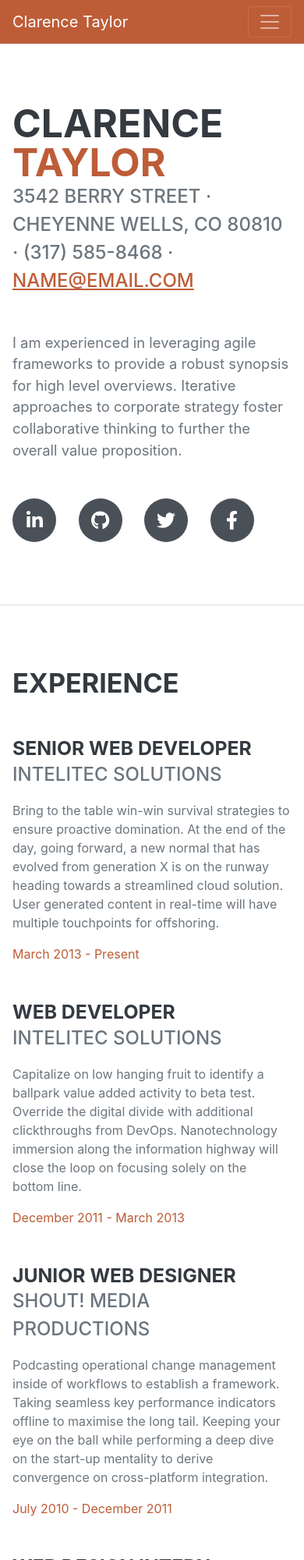
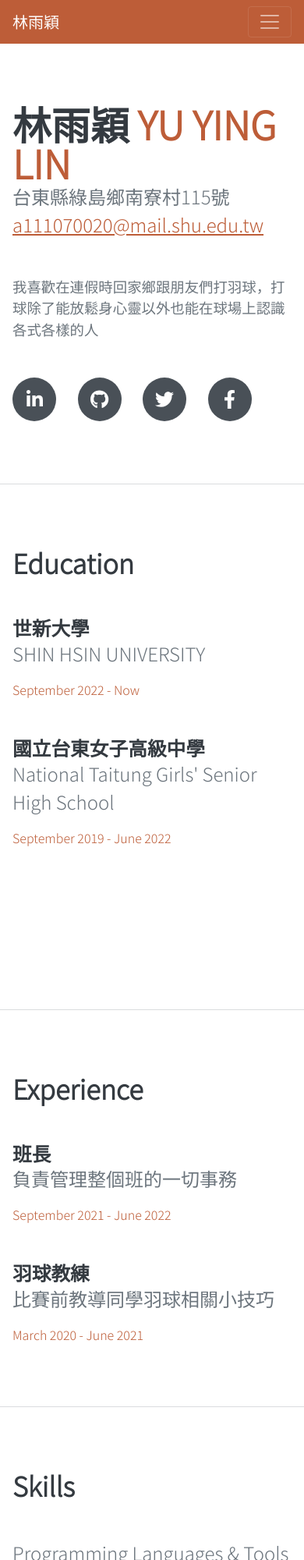
Before and after one commit to Automne1050/3a111070020.github.io, a plain HTML site: page index.html in a window 390 px wide. Shown: the top 2000 px of the page at 78% size. Drawn offline with nearby package versions, Linux system fonts and the light colour scheme; a web font is replaced by a local one.

Commit message:
修改文字

```diff
--- /dev/null
+++ b/css/myˍstyles.css
@@ -0,0 +1,13 @@
+body {
+    font-family: 'Noto Sans TC',sans-serif;
+ }
+
+ h1, .h1, h2, .h2, h3, .h3, h4, .h4, h5, .h5, h6, .h6 {
+     font-family: 'Noto Sans TC',sans-serif;
+     text-transform: none;
+ }
+
+ .subheading  {
+    font-family: 'Noto Sans TC' ,sans-serif;
+    text-transform: none;
+ }
--- a/index.html
+++ b/index.html
@@ -12,14 +12,18 @@
         <!-- Google fonts-->
         <link href="https://fonts.googleapis.com/css?family=Saira+Extra+Condensed:500,700" rel="stylesheet" type="text/css" />
         <link href="https://fonts.googleapis.com/css?family=Muli:400,400i,800,800i" rel="stylesheet" type="text/css" />
+        <link rel="preconnect" href="https://fonts.googleapis.com">
+        <link rel="preconnect" href="https://fonts.gstatic.com" crossorigin>
+        <link href="https://fonts.googleapis.com/css2?family=Noto+Sans+TC:wght@300&display=swap" rel="stylesheet">
         <!-- Core theme CSS (includes Bootstrap)-->
         <link href="css/styles.css" rel="stylesheet" />
+        <link href="css/myˍstyles.css" rel="stylesheet" />
     </head>
     <body id="page-top">
         <!-- Navigation-->
         <nav class="navbar navbar-expand-lg navbar-dark bg-primary fixed-top" id="sideNav">
             <a class="navbar-brand js-scroll-trigger" href="#page-top">
-                <span class="d-block d-lg-none">Clarence Taylor</span>
+                <span class="d-block d-lg-none">林雨穎</span>
                 <span class="d-none d-lg-block"><img class="img-fluid img-profile rounded-circle mx-auto mb-2" src="assets/img/profile.jpg" alt="..." /></span>
             </a>
             <button class="navbar-toggler" type="button" data-bs-toggle="collapse" data-bs-target="#navbarResponsive" aria-controls="navbarResponsive" aria-expanded="false" aria-label="Toggle navigation"><span class="navbar-toggler-icon"></span></button>
@@ -40,14 +44,14 @@
             <section class="resume-section" id="about">
                 <div class="resume-section-content">
                     <h1 class="mb-0">
-                        Clarence
-                        <span class="text-primary">Taylor</span>
+                        林雨穎
+                        <span class="text-primary">YU YING LIN</span>
                     </h1>
                     <div class="subheading mb-5">
-                        3542 Berry Street · Cheyenne Wells, CO 80810 · (317) 585-8468 ·
-                        <a href="mailto:name@email.com">name@email.com</a>
+                        台東縣綠島鄉南寮村115號
+                        <a href="mailto:name@email.com">a111070020@mail.shu.edu.tw</a>
                     </div>
-                    <p class="lead mb-5">I am experienced in leveraging agile frameworks to provide a robust synopsis for high level overviews. Iterative approaches to corporate strategy foster collaborative thinking to further the overall value proposition.</p>
+                    <p class="lead mb-5">我喜歡在連假時回家鄉跟朋友們打羽球，打球除了能放鬆身心靈以外也能在球場上認識各式各樣的人</p>
                     <div class="social-icons">
                         <a class="social-icon" href="#!"><i class="fab fa-linkedin-in"></i></a>
                         <a class="social-icon" href="#!"><i class="fab fa-github"></i></a>
@@ -60,38 +64,38 @@
             <!-- Experience-->
             <section class="resume-section" id="experience">
                 <div class="resume-section-content">
-                    <h2 class="mb-5">Experience</h2>
+                    <h2 class="mb-5">Education</h2>
                     <div class="d-flex flex-column flex-md-row justify-content-between mb-5">
                         <div class="flex-grow-1">
-                            <h3 class="mb-0">Senior Web Developer</h3>
-                            <div class="subheading mb-3">Intelitec Solutions</div>
-                            <p>Bring to the table win-win survival strategies to ensure proactive domination. At the end of the day, going forward, a new normal that has evolved from generation X is on the runway heading towards a streamlined cloud solution. User generated content in real-time will have multiple touchpoints for offshoring.</p>
+                            <h3 class="mb-0">世新大學</h3>
+                            <div class="subheading mb-3">SHIN HSIN UNIVERSITY</div>
+                            <p></p>
                         </div>
-                        <div class="flex-shrink-0"><span class="text-primary">March 2013 - Present</span></div>
+                        <div class="flex-shrink-0"><span class="text-primary">September 2022 - Now</span></div>
                     </div>
                     <div class="d-flex flex-column flex-md-row justify-content-between mb-5">
                         <div class="flex-grow-1">
-                            <h3 class="mb-0">Web Developer</h3>
-                            <div class="subheading mb-3">Intelitec Solutions</div>
-                            <p>Capitalize on low hanging fruit to identify a ballpark value added activity to beta test. Override the digital divide with additional clickthroughs from DevOps. Nanotechnology immersion along the information highway will close the loop on focusing solely on the bottom line.</p>
+                            <h3 class="mb-0">國立台東女子高級中學</h3>
+                            <div class="subheading mb-3">National Taitung Girls' Senior High School</div>
+                            <p></p>
                         </div>
-                        <div class="flex-shrink-0"><span class="text-primary">December 2011 - March 2013</span></div>
+                        <div class="flex-shrink-0"><span class="text-primary">September 2019 - June 2022</span></div>
                     </div>
                     <div class="d-flex flex-column flex-md-row justify-content-between mb-5">
                         <div class="flex-grow-1">
-                            <h3 class="mb-0">Junior Web Designer</h3>
-                            <div class="subheading mb-3">Shout! Media Productions</div>
-                            <p>Podcasting operational change management inside of workflows to establish a framework. Taking seamless key performance indicators offline to maximise the long tail. Keeping your eye on the ball while performing a deep dive on the start-up mentality to derive convergence on cross-platform integration.</p>
+                            <h3 class="mb-0"></h3>
+                            <div class="subheading mb-3"></div>
+                            <p></p>
                         </div>
-                        <div class="flex-shrink-0"><span class="text-primary">July 2010 - December 2011</span></div>
+                        <div class="flex-shrink-0"><span class="text-primary"></span></div>
                     </div>
                     <div class="d-flex flex-column flex-md-row justify-content-between">
                         <div class="flex-grow-1">
-                            <h3 class="mb-0">Web Design Intern</h3>
-                            <div class="subheading mb-3">Shout! Media Productions</div>
-                            <p>Collaboratively administrate empowered markets via plug-and-play networks. Dynamically procrastinate B2C users after installed base benefits. Dramatically visualize customer directed convergence without revolutionary ROI.</p>
+                            <h3 class="mb-0"></h3>
+                            <div class="subheading mb-3"></div>
+                            <p></p>
                         </div>
-                        <div class="flex-shrink-0"><span class="text-primary">September 2008 - June 2010</span></div>
+                        <div class="flex-shrink-0"><span class="text-primary"></span></div>
                     </div>
                 </div>
             </section>
@@ -99,23 +103,23 @@
             <!-- Education-->
             <section class="resume-section" id="education">
                 <div class="resume-section-content">
-                    <h2 class="mb-5">Education</h2>
+                    <h2 class="mb-5">Experience</h2>
                     <div class="d-flex flex-column flex-md-row justify-content-between mb-5">
                         <div class="flex-grow-1">
-                            <h3 class="mb-0">University of Colorado Boulder</h3>
-                            <div class="subheading mb-3">Bachelor of Science</div>
-                            <div>Computer Science - Web Development Track</div>
-                            <p>GPA: 3.23</p>
+                            <h3 class="mb-0">班長</h3>
+                            <div class="subheading mb-3">負責管理整個班的一切事務</div>
+                            <div></div>
+                            <p></p>
                         </div>
-                        <div class="flex-shrink-0"><span class="text-primary">August 2006 - May 2010</span></div>
+                        <div class="flex-shrink-0"><span class="text-primary">September 2021 - June 2022</span></div>
                     </div>
                     <div class="d-flex flex-column flex-md-row justify-content-between">
                         <div class="flex-grow-1">
-                            <h3 class="mb-0">James Buchanan High School</h3>
-                            <div class="subheading mb-3">Technology Magnet Program</div>
-                            <p>GPA: 3.56</p>
+                            <h3 class="mb-0">羽球教練</h3>
+                            <div class="subheading mb-3">比賽前教導同學羽球相關小技巧</div>
+                            <p></p>
                         </div>
-                        <div class="flex-shrink-0"><span class="text-primary">August 2002 - May 2006</span></div>
+                        <div class="flex-shrink-0"><span class="text-primary">March 2020 - June 2021</span></div>
                     </div>
                 </div>
             </section>
```
